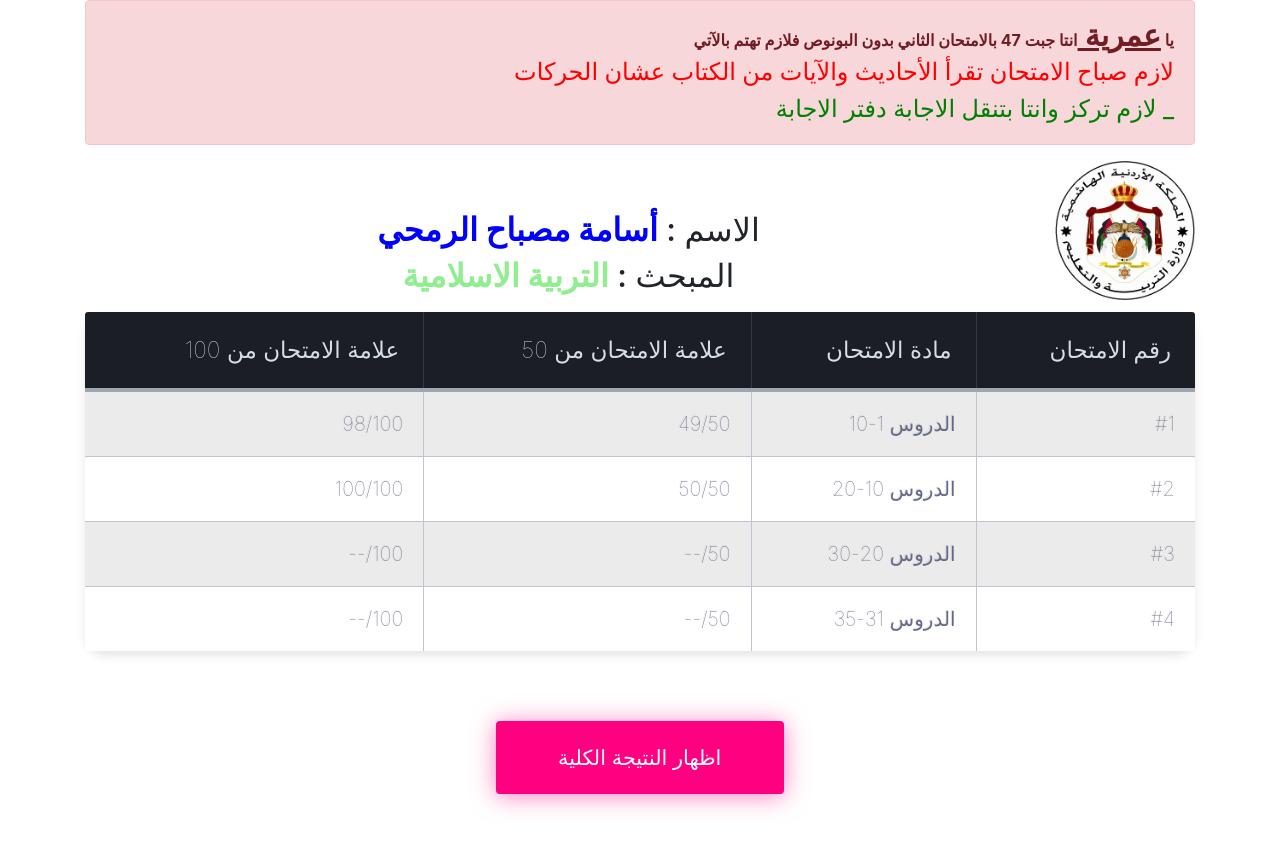
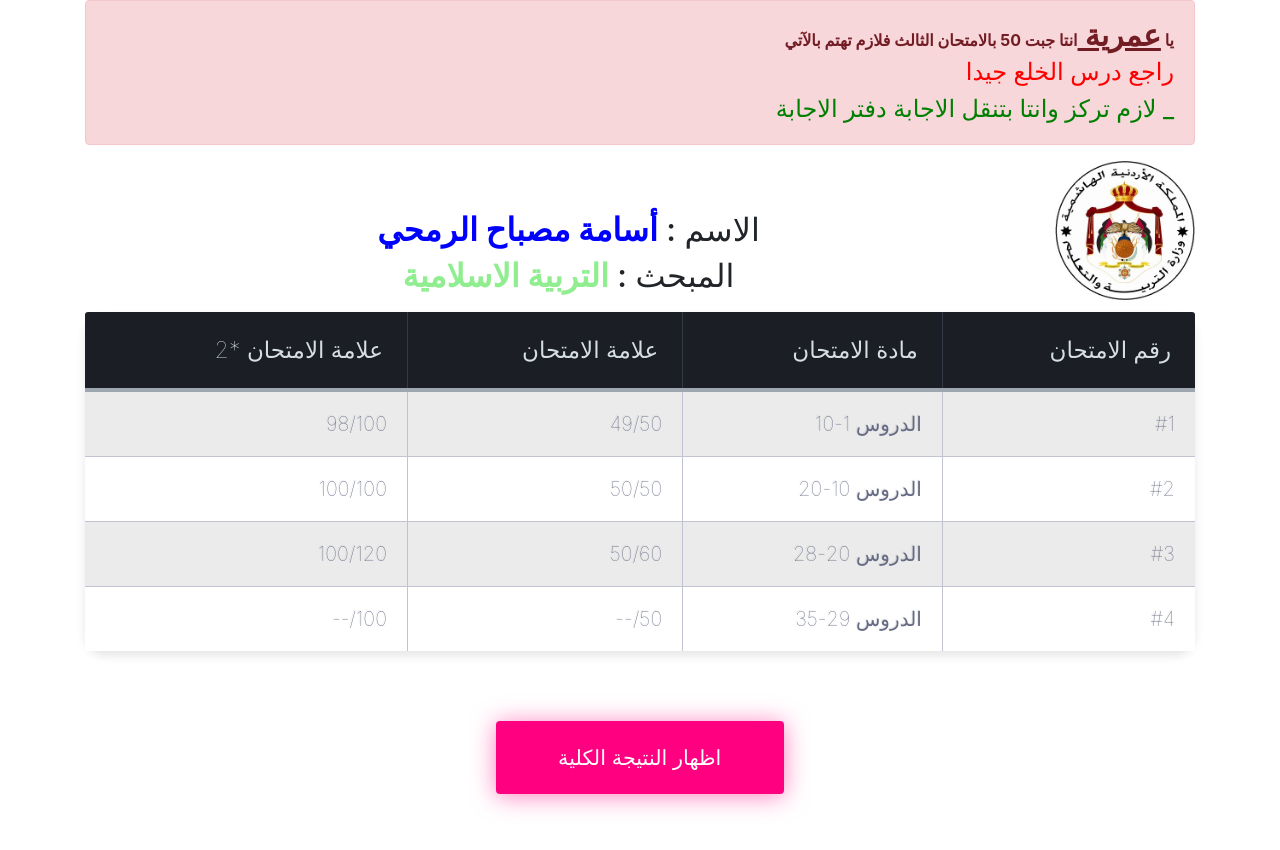
Before and after one commit to yaman33-ee/little-marks-system, a plain HTML site: page results.html in a window 1280 px wide. Drawn offline with nearby package versions, Linux system fonts and the light colour scheme; sample sign-in values are in the browser's storage.

Commit message:
Update results.html

```diff
--- a/results.html
+++ b/results.html
@@ -14,9 +14,9 @@
         يا
     <span style="text-decoration: underline;font-size: 30;">عمرية
      </span>
-     انتا جبت 47 بالامتحان الثاني بدون البونوص فلازم  تهتم بالآتي
+     انتا جبت 50 بالامتحان الثالث  فلازم  تهتم بالآتي
      </strong >
-     <h4 style="color:red">لازم صباح الامتحان تقرأ الأحاديث والآيات من الكتاب عشان الحركات </h4>
+     <h4 style="color:red">راجع درس الخلع جيدا</h4>
     <h4 style="color:green"> لازم تركز وانتا بتنقل الاجابة دفتر الاجابة _
                </h4>
 
@@ -30,8 +30,8 @@
       <table class="table-fill">
       <thead>
       <tr>
-        <th class="text-right" style="width: fit-content;">علامة الامتحان من 100  </th>
-      <th class="text-right">علامة الامتحان من 50  </th>
+        <th class="text-right" style="width: fit-content;">علامة الامتحان *2 </th>
+      <th class="text-right">علامة الامتحان   </th>
       <th class="text-right">مادة الامتحان </th>
       <th class="text-right">رقم الامتحان </th>
 
@@ -51,15 +51,15 @@
       <td class="text-right"> #2</td>
       </tr>
       <tr>
-        <td class="text-right">--/100</td>
-        <td class="text-right">--/50</td>
-        <td class="text-right"> الدروس 20-30 </td>
+        <td class="text-right">100/120</td>
+        <td class="text-right">50/60</td>
+        <td class="text-right"> الدروس 20-28 </td>
       <td class="text-right"> #3</td>
       </tr>
       <tr>
         <td class="text-right">--/100</td>
         <td class="text-right">--/50</td>
-        <td class="text-right">  الدروس 31-35</td>
+        <td class="text-right">  الدروس 29-35</td>
       <td class="text-right"> #4</td>
       </tr>
 
```
